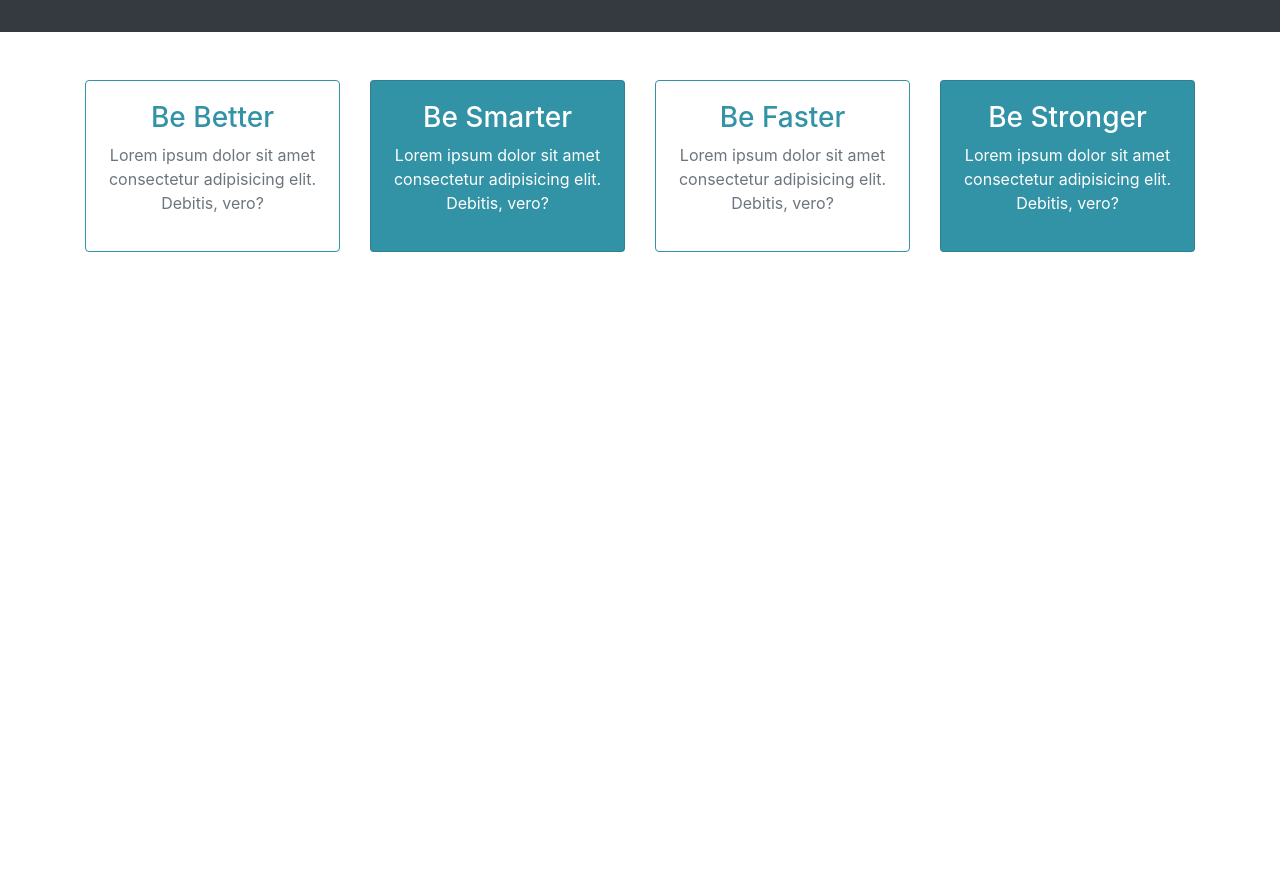
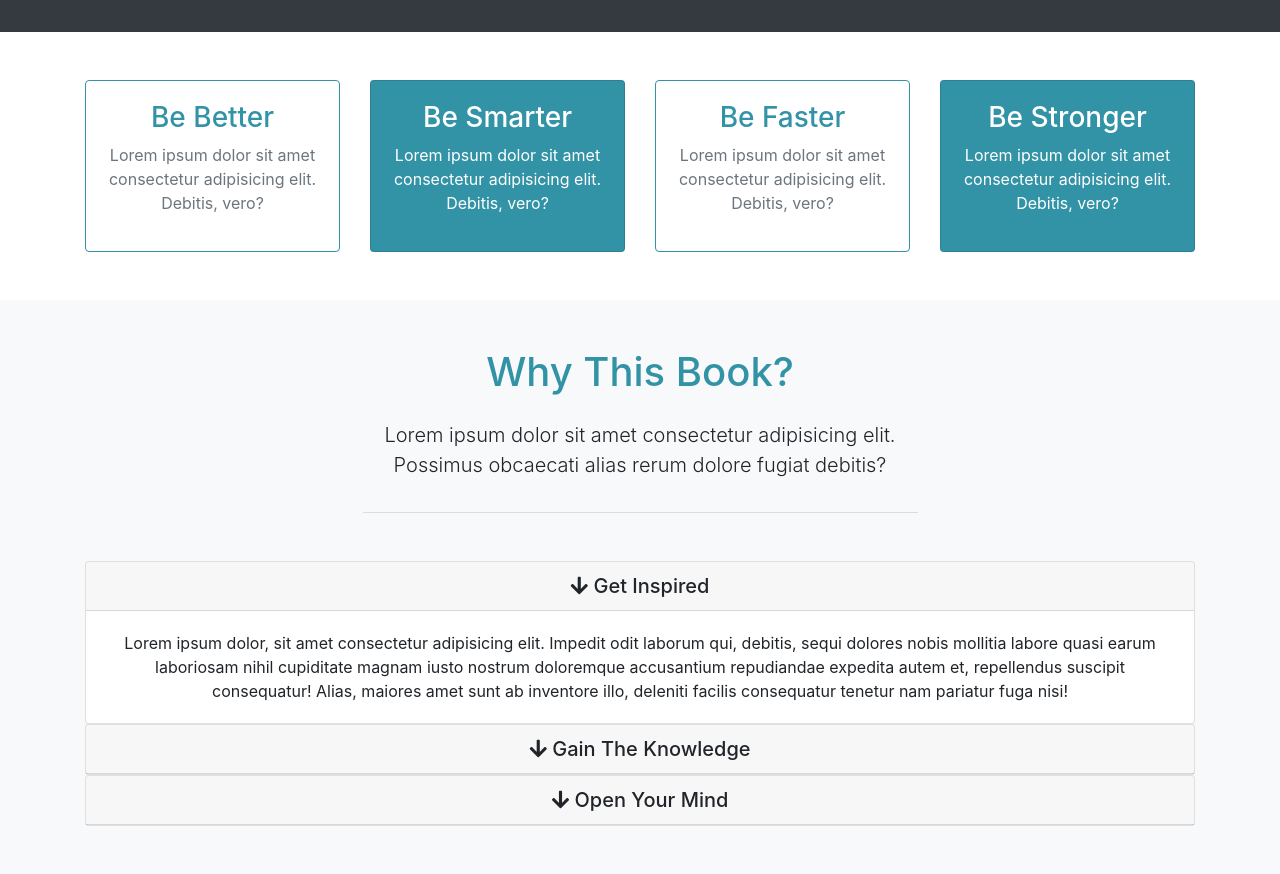
Before and after one commit to nitaicharan/Udemy-B4FSW5P3, a website: page index.html in a window 1280 px wide. Shown: the part 820-1694 px from the top of the page. Before the commit the page ends 1120 px from the top, so only its background shows below. Drawn offline with nearby package versions, Linux system fonts and the light colour scheme.

Commit message:
49. About Section With Accordion

```diff
--- a/index.html
+++ b/index.html
@@ -6,6 +6,7 @@
   <meta name="viewport" content="width=device-width, initial-scale=1.0">
   <meta http-equiv="X-UA-Compatible" content="ie=edge">
   <link rel="stylesheet" href="css/style.min.css">
+  <link rel="stylesheet" href="node_modules/@fortawesome/fontawesome-free/css/all.min.css">
   <title>Bootstrap Theme</title>
 </head>
 
@@ -114,6 +115,91 @@
   </section>
 
 
+  <!-- ABOUT / WHY SECTION -->
+  <section id="about" class="py-5 text-center bg-light">
+    <div class="container">
+      <div class="row">
+        <div class="col">
+          <div class="info-header mb-5">
+            <h1 class="text-primary pb-3">
+              Why This Book?
+            </h1>
+            <p class="lead pb-3">
+              Lorem ipsum dolor sit amet consectetur adipisicing elit. Possimus obcaecati alias rerum dolore fugiat
+              debitis?
+            </p>
+          </div>
+
+          <!-- ACCORDION -->
+          <div id="accordion">
+            <div class="card">
+              <div class="card-header">
+                <h5 class="mb-0">
+                  <div href="#collapse1" data-toggle="collapse" data-parent="#accordion">
+                    <i class="fas fa-arrow-down"></i> Get Inspired
+                  </div>
+                </h5>
+              </div>
+
+              <div id="collapse1" class="collapse show">
+                <div class="card-body">
+                  Lorem ipsum dolor, sit amet consectetur adipisicing elit. Impedit odit laborum qui, debitis, sequi
+                  dolores nobis mollitia
+                  labore quasi earum laboriosam nihil cupiditate magnam iusto nostrum doloremque accusantium repudiandae
+                  expedita autem et, repellendus suscipit consequatur! Alias, maiores amet sunt ab inventore illo,
+                  deleniti
+                  facilis consequatur tenetur nam pariatur fuga nisi!
+                </div>
+              </div>
+            </div>
+
+            <div class="card">
+              <div class="card-header">
+                <h5 class="mb-0">
+                  <div href="#collapse2" data-toggle="collapse" data-parent="#accordion">
+                    <i class="fas fa-arrow-down"></i> Gain The Knowledge
+                  </div>
+                </h5>
+              </div>
+
+              <div id="collapse2" class="collapse">
+                <div class="card-body">
+                  Lorem ipsum dolor, sit amet consectetur adipisicing elit. Impedit odit laborum qui, debitis, sequi
+                  dolores nobis mollitia
+                  labore quasi earum laboriosam nihil cupiditate magnam iusto nostrum doloremque accusantium repudiandae
+                  expedita autem et, repellendus suscipit consequatur! Alias, maiores amet sunt ab inventore illo,
+                  deleniti
+                  facilis consequatur tenetur nam pariatur fuga nisi!
+                </div>
+              </div>
+            </div>
+
+            <div class="card">
+              <div class="card-header">
+                <h5 class="mb-0">
+                  <div href="#collapse3" data-toggle="collapse" data-parent="#accordion">
+                    <i class="fas fa-arrow-down"></i> Open Your Mind
+                  </div>
+                </h5>
+              </div>
+
+              <div id="collapse3" class="collapse">
+                <div class="card-body">
+                  Lorem ipsum dolor, sit amet consectetur adipisicing elit. Impedit odit laborum qui, debitis, sequi
+                  dolores nobis mollitia
+                  labore quasi earum laboriosam nihil cupiditate magnam iusto nostrum doloremque accusantium repudiandae
+                  expedita autem et, repellendus suscipit consequatur! Alias, maiores amet sunt ab inventore illo,
+                  deleniti
+                  facilis consequatur tenetur nam pariatur fuga nisi!
+                </div>
+              </div>
+            </div>
+          </div>
+        </div>
+      </div>
+    </div>
+  </section>
+
   <!-- jQuery -->
   <script src="node_modules/jquery/dist/jquery.min.js" crossorigin="anonymous"></script>
   <!-- Popper -->
--- a/scss/style.scss
+++ b/scss/style.scss
@@ -48,5 +48,11 @@ body {
   }
 }
 
+.info-header{
+  width: 50%;
+  margin: auto;
+  border-bottom: 1px #ddd solid;
+}
+
 // last line
 @import "node_modules/bootstrap/scss/bootstrap";
```
Also changed, not shown: css/style.min.css.
